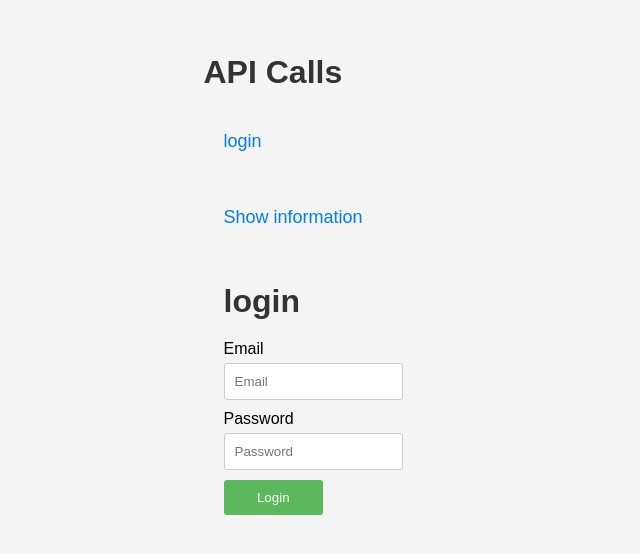
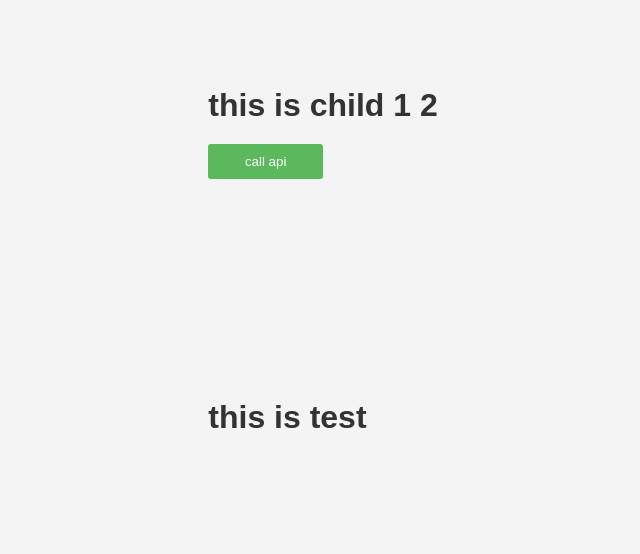
Before and after one commit to zrt1992/reactinterns, a React (Create React App) app: page / in a window 1280 px wide. Shown: the part 106-660 px from the top of the page, without its empty margins (317-957 px from the left). Built offline with nearby package versions, Linux system fonts and the light colour scheme.

Commit message:
random changes

```diff
--- a/src/App.js
+++ b/src/App.js
@@ -1,36 +1,34 @@
-
 import User from './components/User';
 import Userinfo from './components/Userinfo';
-import { BrowserRouter, Routes, Route,NavLink } from 'react-router-dom'
+import {BrowserRouter, Routes, Route, NavLink} from 'react-router-dom'
 import './App.css'
-import React from 'react';
+import React, {useEffect, useState} from 'react';
+import Child1 from "./Child1";
+import Child2 from "./Child2";
+import Test from "./Test";
+
 function App() {
+    useEffect(() => {
+        console.log("parent called")
+    }, [])
+    const [parent, setParent] = useState(1)
+    const [number, setNumber] = useState(1)
+    const [countriesState, setCountriesState] = useState([])
     return (
-        <>
-        <BrowserRouter>
-            <div className='container'>
-                <h1>API Calls</h1>
-                <div><NavLink to={'/'} className={'link-container'} id='a'>login </NavLink></div>
-                <div><NavLink to={'/userinfo'} className={'link-container'} id='a'>Show information</NavLink></div>
-                <Routes>
-                    <Route path='/' element={<User/>} />
-                    <Route path='/userinfo' element={<Userinfo/>} />
-                </Routes>
+        <div>
+            <div>
+                <Child1 state={parent} changeparent={setParent} countriesState={countriesState}
+                        setCountriesState={setCountriesState}/>
+            </div>
+            <div>
 
+                <Child2 state={parent} changeparent={setParent} countriesState={countriesState}
+                        setCountriesState={setCountriesState}/>
             </div>
-        </BrowserRouter>
-        </>
-
+           <div>
+               <Test/>
+           </div>
+        </div>
     )
-
-
-
 };
-
-
-
-
-
-
-
 export default App;
--- /dev/null
+++ b/src/Child1.js
@@ -0,0 +1,38 @@
+import React, {useEffect, useState} from 'react';
+import axios from "axios";
+
+const Child1 = (props) => {
+    const callCountries = async (event) => {
+        event.preventDefault();
+        await axios
+            .get("https://restcountries.com/v3.1/all")
+            .then((data) => {
+                    props.setCountriesState(data.data)
+                    // console.log(data.data)
+                }
+            )
+            .catch(error => console.log(error));
+    }
+    useEffect(() => {
+        console.log("child 1 is called")
+    }, [])
+    const handleSubmits = (event) => {
+        event.preventDefault();
+        // console.log(event.target.value)
+        props.changeparent(props.state + 1)
+    }
+    return (
+        <div>
+            <h1> this is child 1 {props.state}</h1>
+            <button onClick={callCountries}>call api</button>
+            {/*<ul>*/}
+            {/*    {props.countriesState.length > 0 && props.countriesState.map((item,keys) => {*/}
+            {/*        return <li key={keys}>{item.name.common}</li>;*/}
+            {/*    })}*/}
+            {/*</ul>*/}
+        </div>
+
+    )
+
+}
+export default Child1;
--- /dev/null
+++ b/src/Child2.js
@@ -0,0 +1,30 @@
+import React, {useEffect, useState} from 'react';
+
+const Child2 = (props) => {
+    const myArray = props.countriesState;
+    useEffect(() => {
+        console.log("child 2 is called")
+        //console.log(props.countriesState)
+       // debugger;
+       props.changeparent(props.state+1)
+    }, [props.countriesState])
+    return (
+        // <div>
+        //     <h1>this is child 2 {props.state}</h1>
+        //
+        //     <ul>
+        //         <li>hi</li>
+        //         <li>oyh</li>
+        //     </ul>
+        //
+        // </div>
+        <div>
+            <ul>
+                {myArray.length>0 && myArray.map((item,keys) => (
+                    <li key={item}>{item.name.common}</li>
+                ))}
+            </ul>
+        </div>
+    )
+}
+export default Child2;
--- a/src/Test.js
+++ b/src/Test.js
@@ -0,0 +1,16 @@
+import React, {useEffect, useState} from 'react';
+
+const Test = () => {
+    useEffect(() => {
+        console.log("test is called")
+    }, [])
+
+    return (
+        <div>
+            <h1> this is test </h1>
+        </div>
+
+    )
+
+}
+export default Test;
--- a/src/index.js
+++ b/src/index.js
@@ -6,9 +6,9 @@ import reportWebVitals from './reportWebVitals';
 
 const root = ReactDOM.createRoot(document.getElementById('root'));
 root.render(
-  <React.StrictMode>
+
     <App />
-  </React.StrictMode>
+
 );
 
 // If you want to start measuring performance in your app, pass a function
```
